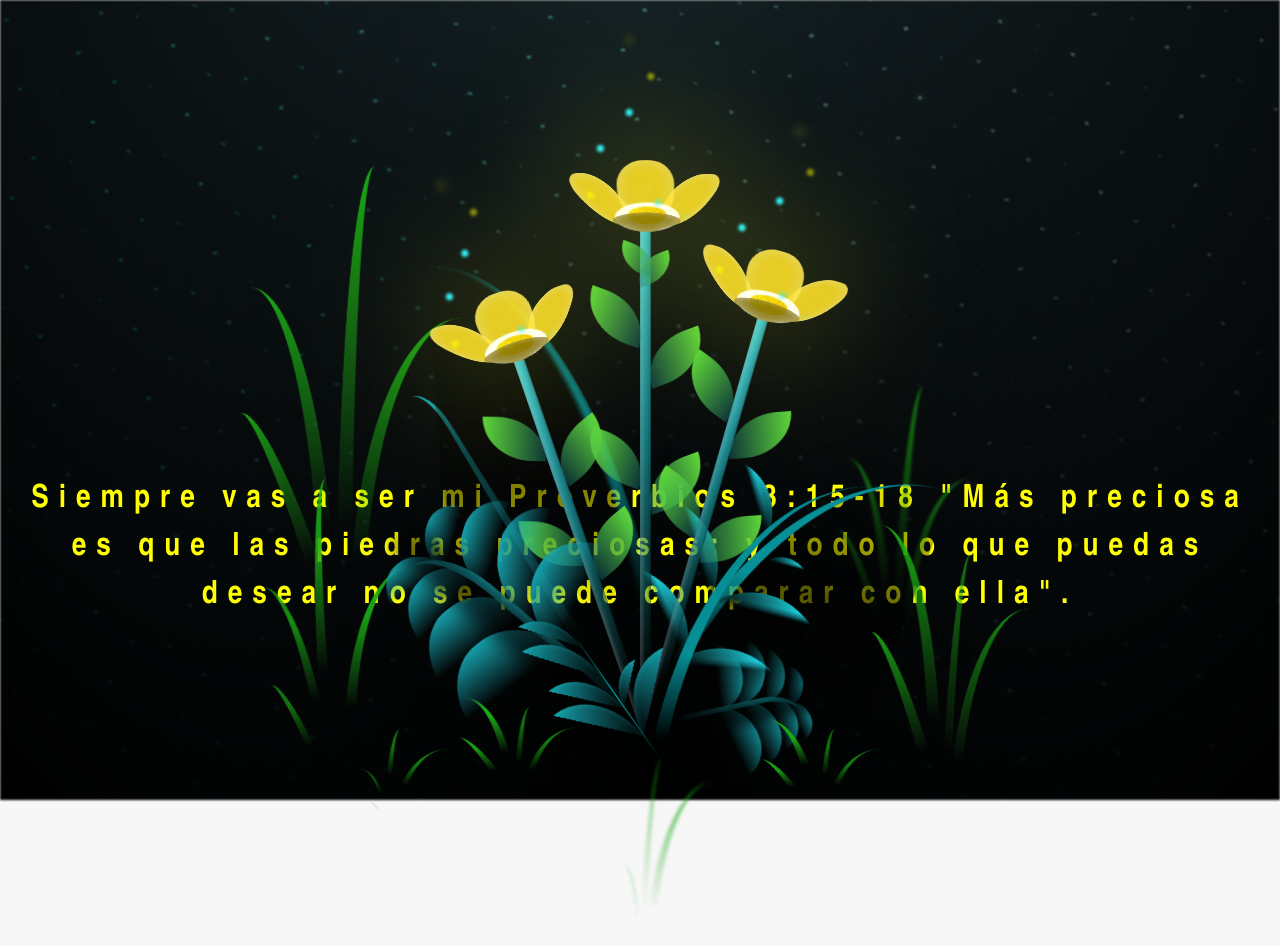
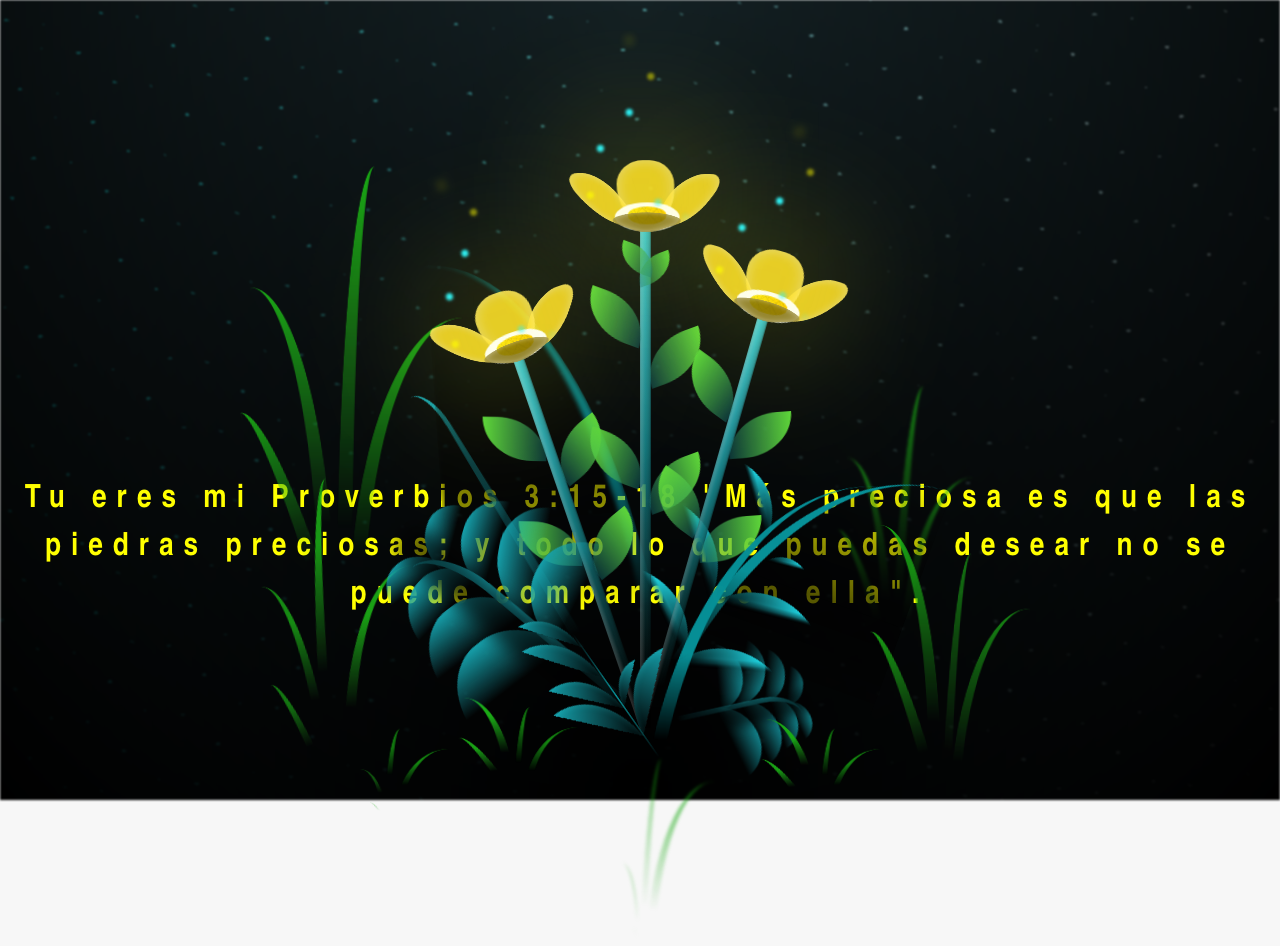
Before and after one commit to DavidAlanoca10/paola, a plain HTML site: page flower.html in a window 1280 px wide. Drawn offline with Linux system fonts and the light colour scheme.

Commit message:
Update flower.html

```diff
--- a/flower.html
+++ b/flower.html
@@ -13,7 +13,7 @@
     <div id="lyrics">
 
     </div>
-    <h1 class="titulo">Siempre vas a ser mi Proverbios 3:15-18 "Más preciosa es que las piedras preciosas; y todo lo que puedas desear no se puede comparar con ella".</h1>
+    <h1 class="titulo">Tu eres mi Proverbios 3:15-18 "Más preciosa es que las piedras preciosas; y todo lo que puedas desear no se puede comparar con ella".</h1>
 
     <div class="night"></div>
     <div class="flowers">
```
